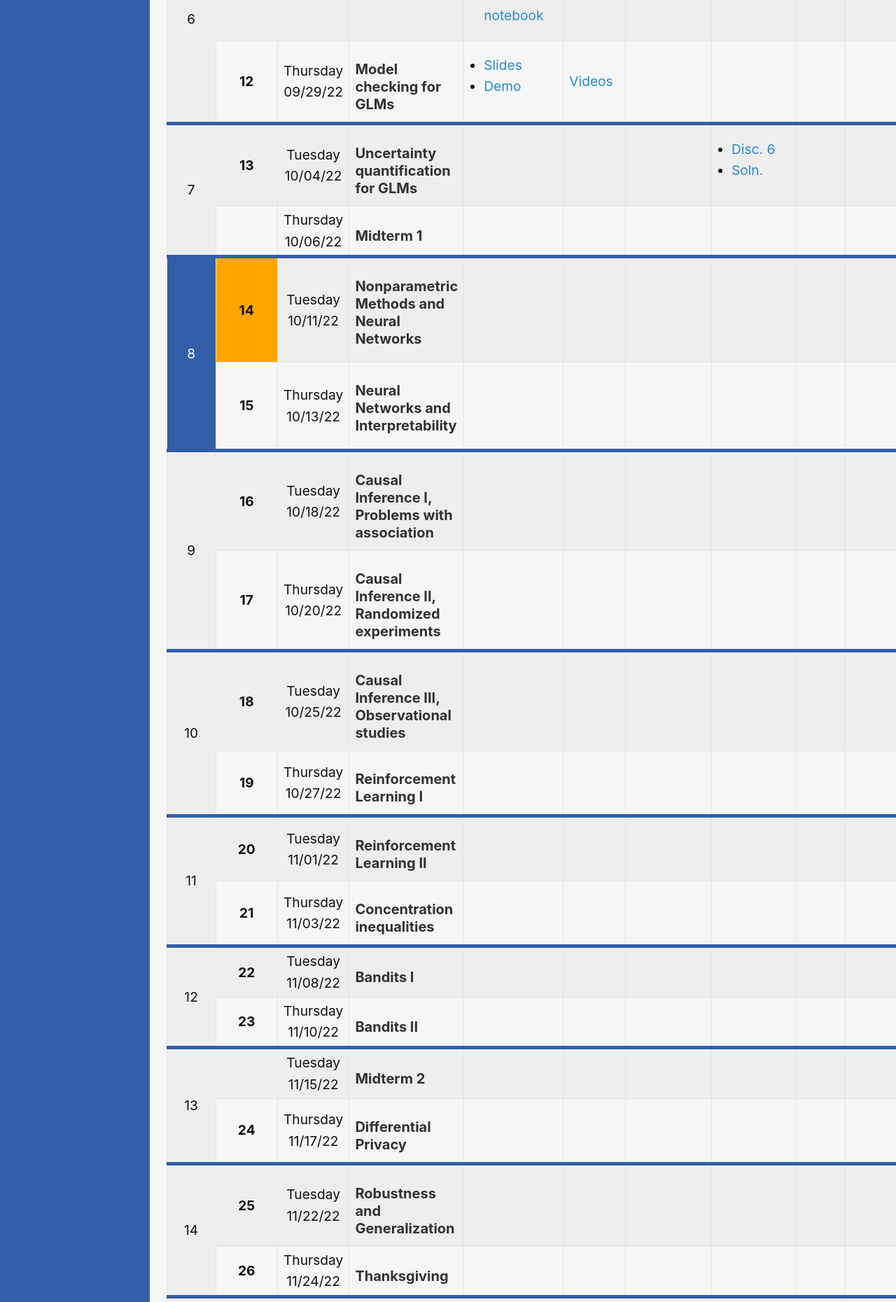
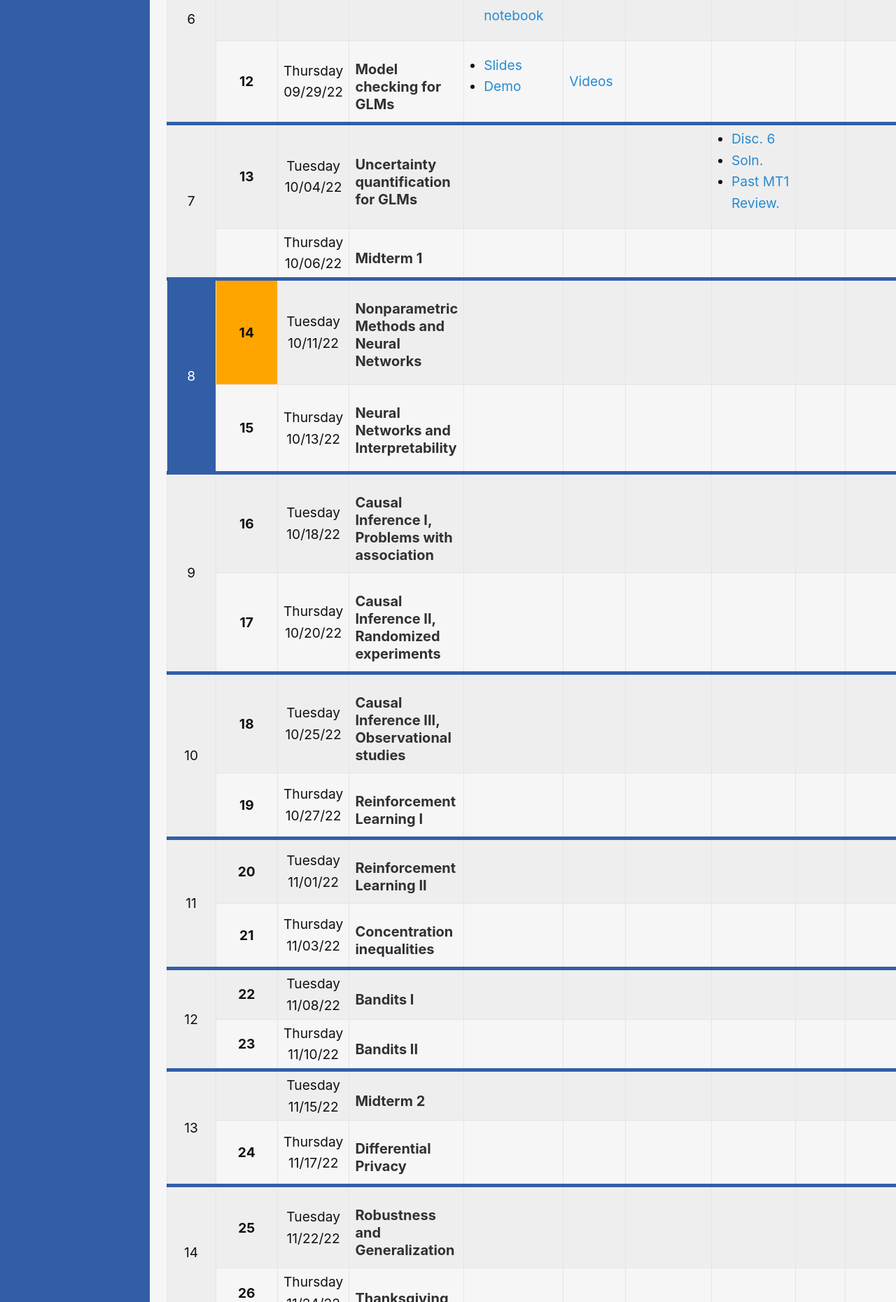
Before and after one commit to ds-102/fa22, a Jekyll site: the page built from index.md, in a window 1280 px wide. Shown: the part 2577-4437 px from the top of the page at 70% size. Built offline with Jekyll 4.4.1, drawn with Linux system fonts in a browser that asks for light colours.

Commit message:
added past mt1 review

```diff
--- a/_data/lectures.yml
+++ b/_data/lectures.yml
@@ -136,6 +136,7 @@
   discussion: |
     - [Disc. 6](assets/discussion/Discussion6.pdf)
     - [Soln.](assets/discussion/Discussion6_Solutions.pdf)
+    - [Past MT1 Review.](https://www.youtube.com/watch?v=BzK5hD3lyvA)
 
 - date: Thursday 10/06/22
   topic: Midterm 1
```
